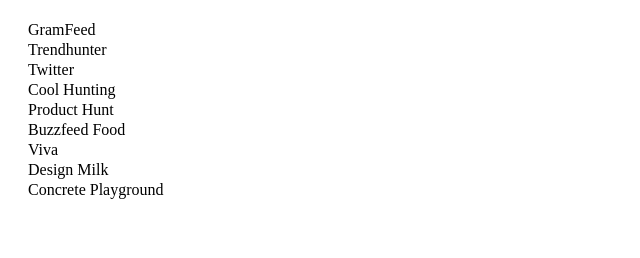
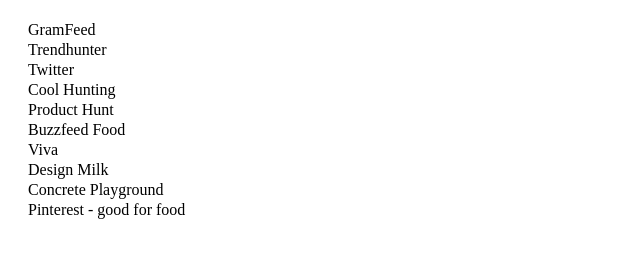
Before and after one commit to bronte-a/feed, a plain HTML site: page index.html in a window 1280 px wide. Shown: the whole page, without its empty margins (0-640 px from the left). Drawn offline with Linux system fonts and the light colour scheme.

Commit message:
Update index.html

```diff
--- a/index.html
+++ b/index.html
@@ -44,6 +44,8 @@
 	<a href="http://www.viva.co.nz/" target="_blank">Viva</a><br>
 	<a href="http://design-milk.com/" target="_blank">Design Milk</a><br>
 	<a href="http://concreteplayground.com/auckland/" target="_blank">Concrete Playground</a><br>
+
+	<a href="https://www.pinterest.com/" target="_blank">Pinterest - good for food</a><br>
   </div>
 
 </body>
```
